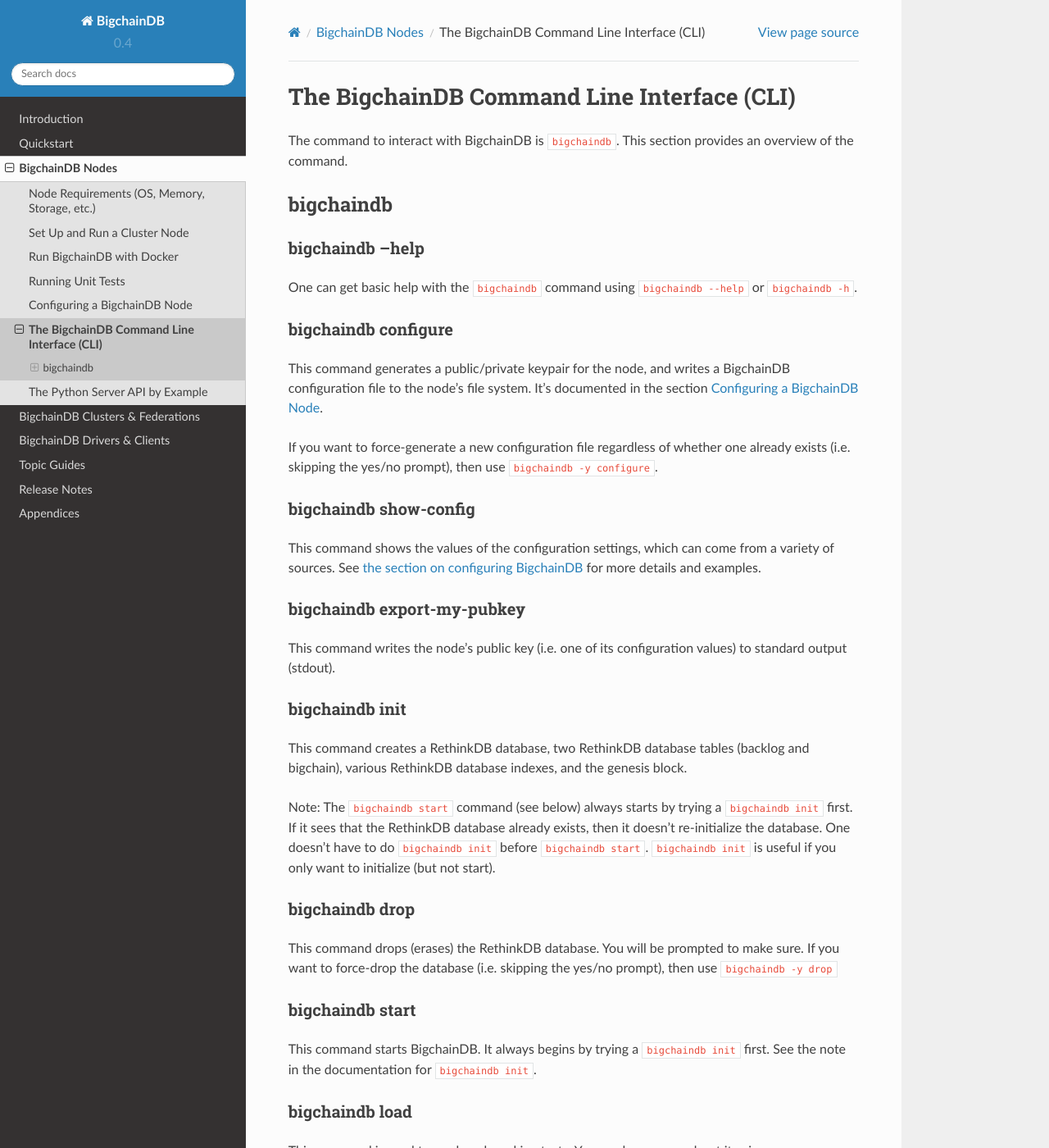
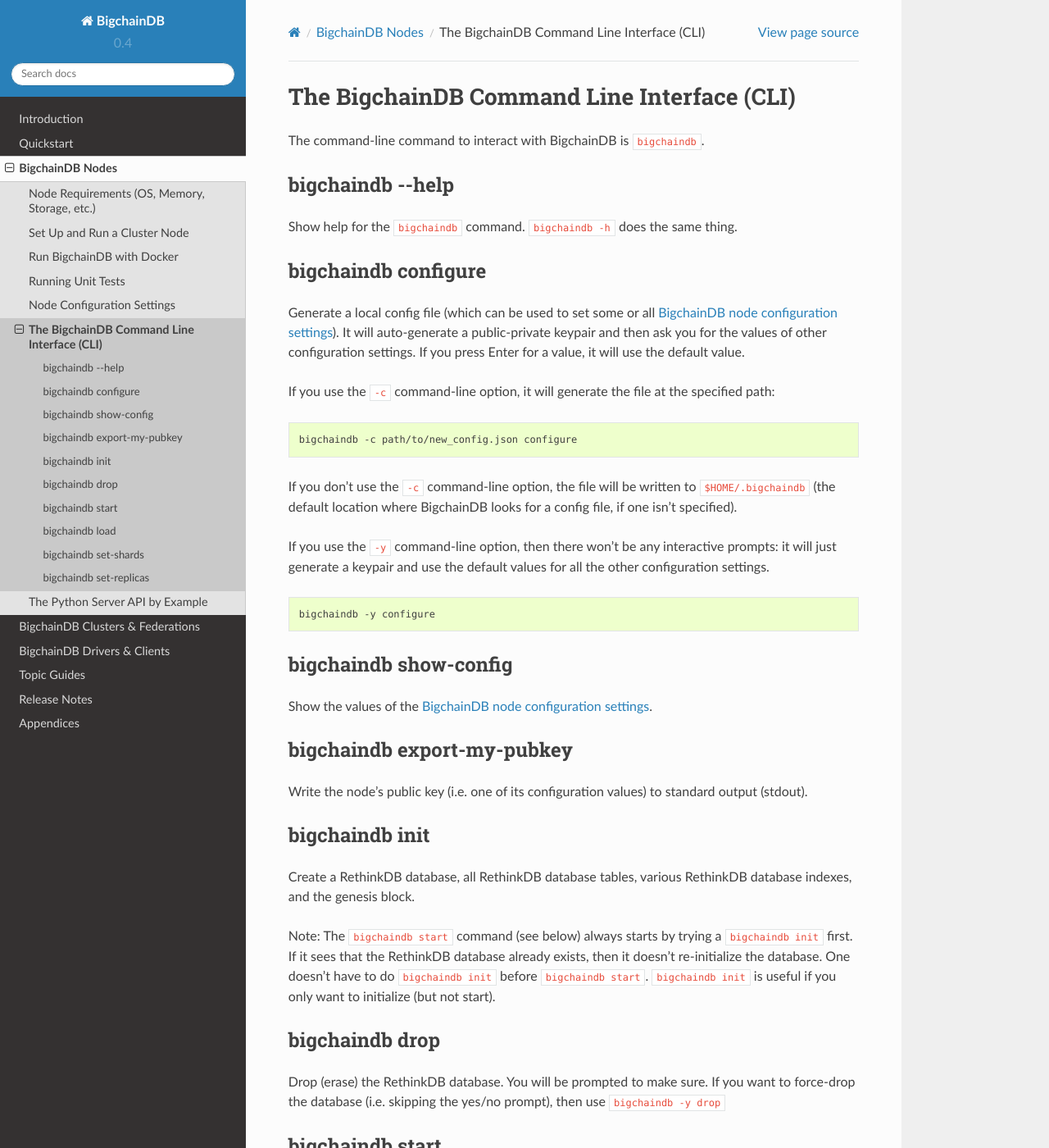
Before and after one commit to thematerials-network/bigchaindb-node, a Sphinx documentation site: the page built from bigchaindb/docs/source/nodes/bigchaindb-cli.md, in a window 1280 px wide and 1400 px high. Shown: the whole window at 82% size. Built offline with Sphinx 7.4.7 and the Read the Docs theme 2.0.0, drawn with Linux system fonts in a browser that asks for light colours; some of the changed text lies outside the part shown.

Commit message:
Docs: Revised CLI and configuration settings docs

````diff
--- a/bigchaindb/docs/source/nodes/bigchaindb-cli.md
+++ b/bigchaindb/docs/source/nodes/bigchaindb-cli.md
@@ -1,59 +1,74 @@
 # The BigchainDB Command Line Interface (CLI)
 
-The command to interact with BigchainDB is `bigchaindb`. This section provides an overview of the command.
+The command-line command to interact with BigchainDB is `bigchaindb`.
 
-## bigchaindb
 
-### bigchaindb --help
+## bigchaindb \-\-help
 
-One can get basic help with the `bigchaindb` command using `bigchaindb --help` or `bigchaindb -h`.
+Show help for the `bigchaindb` command. `bigchaindb -h` does the same thing.
 
-### bigchaindb configure
 
-This command generates a public/private keypair for the node, and writes a BigchainDB configuration file to the node's file system. It's documented in the section [Configuring a BigchainDB Node](configuration.html).
+## bigchaindb configure
 
-If you want to force-generate a new configuration file regardless of whether one already exists (i.e. skipping the yes/no prompt), then use `bigchaindb -y configure`.
+Generate a local config file (which can be used to set some or all [BigchainDB node configuration settings](configuration.html)). It will auto-generate a public-private keypair and then ask you for the values of other configuration settings. If you press Enter for a value, it will use the default value.
 
-### bigchaindb show-config
+If you use the `-c` command-line option, it will generate the file at the specified path:
+```text
+bigchaindb -c path/to/new_config.json configure
+```
 
-This command shows the values of the configuration settings, which can come from a variety of sources. See [the section on configuring BigchainDB](configuration.html) for more details and examples.
+If you don't use the `-c` command-line option, the file will be written to `$HOME/.bigchaindb` (the default location where BigchainDB looks for a config file, if one isn't specified).
 
-### bigchaindb export-my-pubkey
+If you use the `-y` command-line option, then there won't be any interactive prompts: it will just generate a keypair and use the default values for all the other configuration settings.
+```text
+bigchaindb -y configure
+```
 
-This command writes the node's public key (i.e. one of its configuration values) to standard output (stdout).
 
-### bigchaindb init
+## bigchaindb show-config
 
-This command creates a RethinkDB database, two RethinkDB database tables (backlog and bigchain), various RethinkDB database indexes, and the genesis block.
+Show the values of the [BigchainDB node configuration settings](configuration.html).
+
+
+## bigchaindb export-my-pubkey
+
+Write the node's public key (i.e. one of its configuration values) to standard output (stdout).
+
+
+## bigchaindb init
+
+Create a RethinkDB database, all RethinkDB database tables, various RethinkDB database indexes, and the genesis block.
 
 Note: The `bigchaindb start` command (see below) always starts by trying a `bigchaindb init` first. If it sees that the RethinkDB database already exists, then it doesn't re-initialize the database. One doesn't have to do `bigchaindb init` before `bigchaindb start`. `bigchaindb init` is useful if you only want to initialize (but not start).
 
-### bigchaindb drop
 
-This command drops (erases) the RethinkDB database. You will be prompted to make sure. If you want to force-drop the database (i.e. skipping the yes/no prompt), then use `bigchaindb -y drop`
+## bigchaindb drop
 
-### bigchaindb start
-
-This command starts BigchainDB. It always begins by trying a `bigchaindb init` first. See the note in the documentation for `bigchaindb init`.
+Drop (erase) the RethinkDB database. You will be prompted to make sure. If you want to force-drop the database (i.e. skipping the yes/no prompt), then use `bigchaindb -y drop`
 
 
-### bigchaindb load
+## bigchaindb start
 
-This command is used to run benchmarking tests. You can learn more about it using:
+Start BigchainDB. It always begins by trying a `bigchaindb init` first. See the note in the documentation for `bigchaindb init`.
+
+
+## bigchaindb load
+
+Write transactions to the backlog (for benchmarking tests). You can learn more about it using:
 ```text
 $ bigchaindb load -h
 ```
 
-### bigchaindb set-shards
+## bigchaindb set-shards
 
-This command is used to set the number of shards in the underlying datastore. For example, the following command will set the number of shards to four:
+Set the number of shards in the underlying datastore. For example, the following command will set the number of shards to four:
 ```text
 $ bigchaindb set-shards 4
 ```
 
-### bigchaindb set-replicas
+## bigchaindb set-replicas
 
-This command is used to set the number of replicas (of each shard) in the underlying datastore. For example, the following command will set the number of replicas to three (i.e. it will set the replication factor to three):
+Set the number of replicas (of each shard) in the underlying datastore. For example, the following command will set the number of replicas to three (i.e. it will set the replication factor to three):
 ```text
 $ bigchaindb set-replicas 3
 ```
````
Also changed, not shown: bigchaindb/docs/source/nodes/configuration.md (+133 -196 lines).
